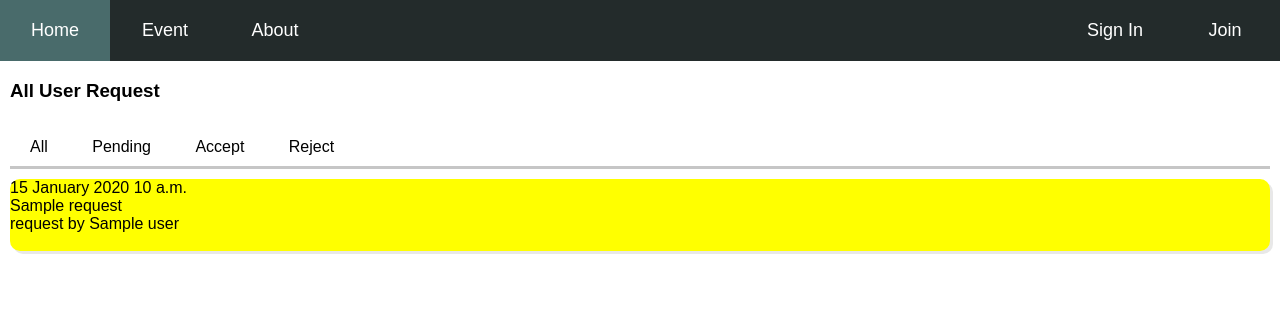
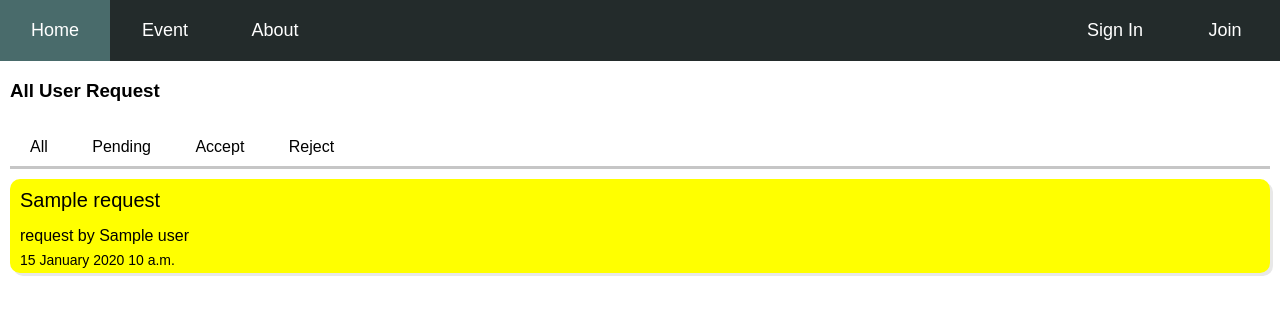
Before and after one commit to WizkWong/club-management, a Django app: template club_management/admins/templates/admins/manage request/user request.html in a window 1280 px wide. Shown: the top 315 px of the page. Run offline with Django 3.2, Linux system fonts and the light colour scheme; the template is opened without the code that fills it: most values are stand-ins (such as "Sample title", 1, 10 or a date in 2020).

Commit message:
change the style of user request, and modify a line of "view user.html"

```diff
--- a/club_management/admins/templates/admins/manage request/user request.html
+++ b/club_management/admins/templates/admins/manage request/user request.html
@@ -20,22 +20,18 @@
 ">
 
     <a href="{% url 'admin-request-detail' type request.id %}">
-        {{ request.datetime_created|date:"d F Y P" }}
-        <br>
-        {{ request.title }}
-        <br>
-        request by {{ request.user }}
-        <br>
+        <div class="title">{{ request.title }}</div>
+        <div class="user">request by {{ request.user }}</div>
+        <div class="time">{{ request.datetime_created|date:"d F Y P" }}</div>
+        <div class="approval">
         {% if request.request_feedback.approval == 1 %}
-        Accepted
-        <br>
+            <p>Accepted</p>
         {% elif request.request_feedback.approval == 0 %}
-        Rejected
-        <br>
+            <p>Rejected</p>
         {% elif request.request_feedback.approval == 2 %}
-        Pending
-        <br>
+            <p>Pending</p>
         {% endif %}
+        </div>
     </a>
 <br>
 </div>
--- a/club_management/admins/templates/admins/manage user/view_user.html
+++ b/club_management/admins/templates/admins/manage user/view_user.html
@@ -1,7 +1,7 @@
 {% extends "club/base.html"%}
 {% block content %}
 <ul class="header">
-    <li>All Users</li>
+    <li style="margin-left: 5px;">All Users</li>
     <li style="float: right;"><a href="{% url 'admin-user-add' %}">Add</a></li>
 </ul>
 <br><br>
--- a/club_management/club/static/club/style.css
+++ b/club_management/club/static/club/style.css
@@ -148,7 +148,6 @@ ul.header{
 .header li{
     list-style-type: none;
     float: left;
-    margin: 0px 5px 5px;
 }
 
 .selectBox {
@@ -175,12 +174,51 @@ ul.header{
 .rectangleBox {
     position: relative;
     width: 100%;
+    min-height: 50px;
     box-shadow: 3px 3px #E8E8E8;
     border-radius: 10px;
     margin: 0px 0px 10px;
 }
 
 .rectangleBox a {
+    display: block;
     color: black;
     text-decoration: none;
+    margin-left: 10px;
 }
+
+.rectangleBox .title {
+    display: block;
+    font-size: 20px;
+    padding: 10px 0px 15px;
+}
+
+.rectangleBox .user {
+    display: block;
+    font-size: 16px;
+    margin-bottom: 10px;
+}
+
+.rectangleBox .time {
+    display: block;
+    position: absolute;
+    font-size: 14px;
+    left: 10px;
+    bottom: 5px;
+}
+
+.rectangleBox .approval {
+    display: block;
+    position: absolute;
+    font-size: 20px;
+    right: 10px;
+    top: 20%;
+    bottom: 80%;
+}
+
+.detailBox {
+    border: 1px solid;
+    padding: 5px;
+    font-size: 14px;
+    min-height: 150px;
+}
```
Also changed, not shown: club_management/admins/templates/admins/manage request/user request detail.html (+9 -11 lines).
